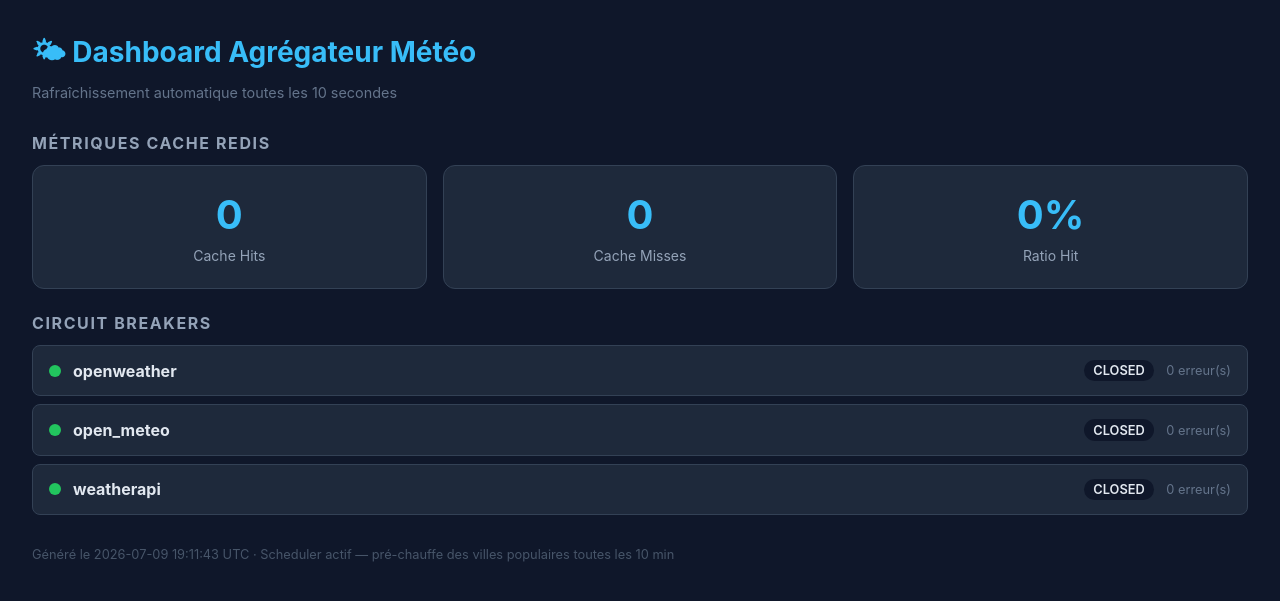
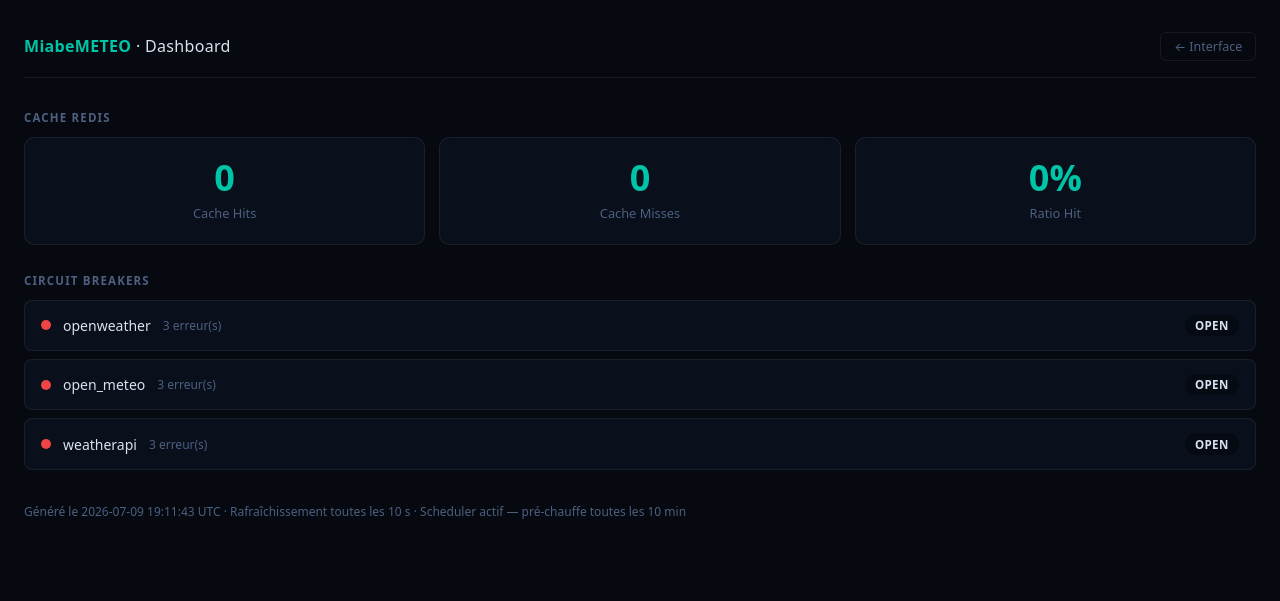
Before and after one commit to kaltchagba/miabemeteo, a FastAPI app: page /dashboard in a window 1280 px wide. Shown: the top 601 px of the page. Run offline with FastAPI, Linux system fonts and the light colour scheme.

Commit message:
Forcer le lancement sur un worker et modification titre interface html

```diff
--- a/app/main.py
+++ b/app/main.py
@@ -164,9 +164,9 @@ def dashboard() -> HTMLResponse:
     cb_html = "".join(
         f'<div class="cb">'
         f'<span class="dot" style="background:{couleur(cb.etat.value)}"></span>'
-        f"<strong>{pid}</strong>"
+        f'<span class="cb-name">{pid}</span>'
+        f'<span class="erreurs">{cb.nb_erreurs_recentes} erreur(s)</span>'
         f'<span class="etat">{cb.etat.value}</span>'
-        f'<span class="erreurs">{cb.nb_erreurs_recentes} erreur(s)</span>'
         f"</div>"
         for pid, cb in circuit_breakers.items()
     )
@@ -175,36 +175,49 @@ def dashboard() -> HTMLResponse:
 <html lang="fr">
 <head>
   <meta charset="UTF-8">
+  <meta name="viewport" content="width=device-width,initial-scale=1.0">
   <meta http-equiv="refresh" content="10">
-  <title>Dashboard Météo</title>
+  <title>Dashboard — MiabeMETEO</title>
   <style>
-    * {{ box-sizing: border-box; margin: 0; padding: 0; }}
-    body {{ font-family: -apple-system, sans-serif; background: #0f172a;
-            color: #e2e8f0; padding: 2rem; }}
-    h1 {{ color: #38bdf8; margin-bottom: .25rem; font-size: 1.75rem; }}
-    .sub {{ color: #64748b; margin-bottom: 2rem; font-size: .9rem; }}
-    h2 {{ color: #94a3b8; font-size: 1rem; text-transform: uppercase;
-           letter-spacing: .1em; margin: 1.5rem 0 .75rem; }}
-    .grid {{ display: grid; grid-template-columns: repeat(3, 1fr); gap: 1rem; }}
-    .card {{ background: #1e293b; border-radius: 12px; padding: 1.5rem;
-             text-align: center; border: 1px solid #334155; }}
-    .val {{ font-size: 2.5rem; font-weight: 700; color: #38bdf8; }}
-    .lbl {{ color: #94a3b8; margin-top: .5rem; font-size: .875rem; }}
-    .cb  {{ background: #1e293b; border-radius: 8px; padding: .875rem 1rem;
-            margin-bottom: .5rem; display: flex; align-items: center; gap: .75rem;
-            border: 1px solid #334155; }}
-    .dot {{ width: 12px; height: 12px; border-radius: 50%; flex-shrink: 0; }}
-    .etat {{ margin-left: auto; font-size: .8rem; font-weight: 600;
-             background: #0f172a; padding: .2rem .6rem; border-radius: 999px; }}
-    .erreurs {{ color: #64748b; font-size: .8rem; }}
-    .note {{ color: #475569; font-size: .8rem; margin-top: 2rem; }}
+    *,*::before,*::after{{box-sizing:border-box;margin:0;padding:0}}
+    body{{font-family:system-ui,-apple-system,'Segoe UI',sans-serif;
+          background:#06090f;color:#d8e2f0;min-height:100vh;padding:2rem 1.5rem 3rem}}
+    nav{{display:flex;align-items:center;justify-content:space-between;
+         margin-bottom:2rem;padding-bottom:1rem;
+         border-bottom:1px solid rgba(255,255,255,.07)}}
+    .logo{{font-size:1rem;font-weight:700;color:#00c4a7;letter-spacing:.02em}}
+    .logo span{{color:#d8e2f0;font-weight:400}}
+    .back{{font-size:.78rem;color:#4d6080;text-decoration:none;
+           padding:.3rem .8rem;border:1px solid rgba(255,255,255,.07);
+           border-radius:6px;transition:color .15s,border-color .15s}}
+    .back:hover{{color:#00c4a7;border-color:rgba(0,196,167,.3)}}
+    h2{{font-size:.72rem;font-weight:600;text-transform:uppercase;
+        letter-spacing:.1em;color:#4d6080;margin:1.75rem 0 .75rem}}
+    .grid{{display:grid;grid-template-columns:repeat(3,1fr);gap:.875rem}}
+    .card{{background:rgba(10,16,28,.97);border:1px solid rgba(255,255,255,.07);
+           border-radius:10px;padding:1.375rem 1rem;text-align:center}}
+    .val{{font-size:2.25rem;font-weight:700;color:#00c4a7;
+          font-variant-numeric:tabular-nums;line-height:1}}
+    .lbl{{color:#4d6080;margin-top:.5rem;font-size:.8rem}}
+    .cb{{background:rgba(10,16,28,.97);border:1px solid rgba(255,255,255,.07);
+         border-radius:8px;padding:.875rem 1rem;margin-bottom:.5rem;
+         display:flex;align-items:center;gap:.75rem}}
+    .dot{{width:10px;height:10px;border-radius:50%;flex-shrink:0}}
+    .cb-name{{font-size:.875rem;font-weight:500}}
+    .etat{{margin-left:auto;font-size:.72rem;font-weight:600;
+           padding:.2rem .65rem;border-radius:999px;
+           background:rgba(0,0,0,.35);letter-spacing:.03em}}
+    .erreurs{{color:#4d6080;font-size:.75rem}}
+    .note{{color:#4d6080;font-size:.75rem;margin-top:2rem;line-height:1.6}}
   </style>
 </head>
 <body>
-  <h1>🌤 Dashboard Agrégateur Météo</h1>
-  <p class="sub">Rafraîchissement automatique toutes les 10 secondes</p>
+  <nav>
+    <div class="logo">MiabeMETEO <span>· Dashboard</span></div>
+    <a class="back" href="/interface">← Interface</a>
+  </nav>
 
-  <h2>Métriques Cache Redis</h2>
+  <h2>Cache Redis</h2>
   <div class="grid">
     <div class="card">
       <div class="val">{stats['hits']}</div>
@@ -225,7 +238,7 @@ def dashboard() -> HTMLResponse:
 
   <p class="note">
     Généré le {datetime.now(timezone.utc).strftime('%Y-%m-%d %H:%M:%S')} UTC
-    · Scheduler actif — pré-chauffe des villes populaires toutes les 10 min
+    · Rafraîchissement toutes les 10 s · Scheduler actif — pré-chauffe toutes les 10 min
   </p>
 </body>
 </html>"""
--- a/app/templates/interface.html
+++ b/app/templates/interface.html
@@ -4,7 +4,7 @@
 <head>
 <meta charset="UTF-8">
 <meta name="viewport" content="width=device-width,initial-scale=1.0">
-<title>MiabeMETEO — Météo mondiale</title>
+<title>MiabeMETEO — World</title>
 <link rel="stylesheet" href="https://unpkg.com/leaflet@1.9.4/dist/leaflet.css">
 <style>
 *,*::before,*::after{box-sizing:border-box;margin:0;padding:0}
--- a/docker-compose.yml
+++ b/docker-compose.yml
@@ -4,9 +4,6 @@
 # Démarre l'application ET Redis avec une seule commande :
 #     docker compose up
 # ============================================================
-
-# Version du format docker-compose (3.9 = recommandé pour les projets modernes)
-version: "3.9"
 
 services:
 
@@ -34,6 +31,9 @@ services:
 
     # Redémarre automatiquement si le conteneur plante
     restart: unless-stopped
+
+    # 1 worker : état circuit breaker partagé dans le même process (pas de split inter-worker)
+    command: ["sh", "-c", "uvicorn app.main:app --host 0.0.0.0 --port ${PORT:-8000} --workers 1"]
 
     # Vérifie que l'application répond bien après le démarrage
     healthcheck:
```
Also changed, not shown: 2 other files.
